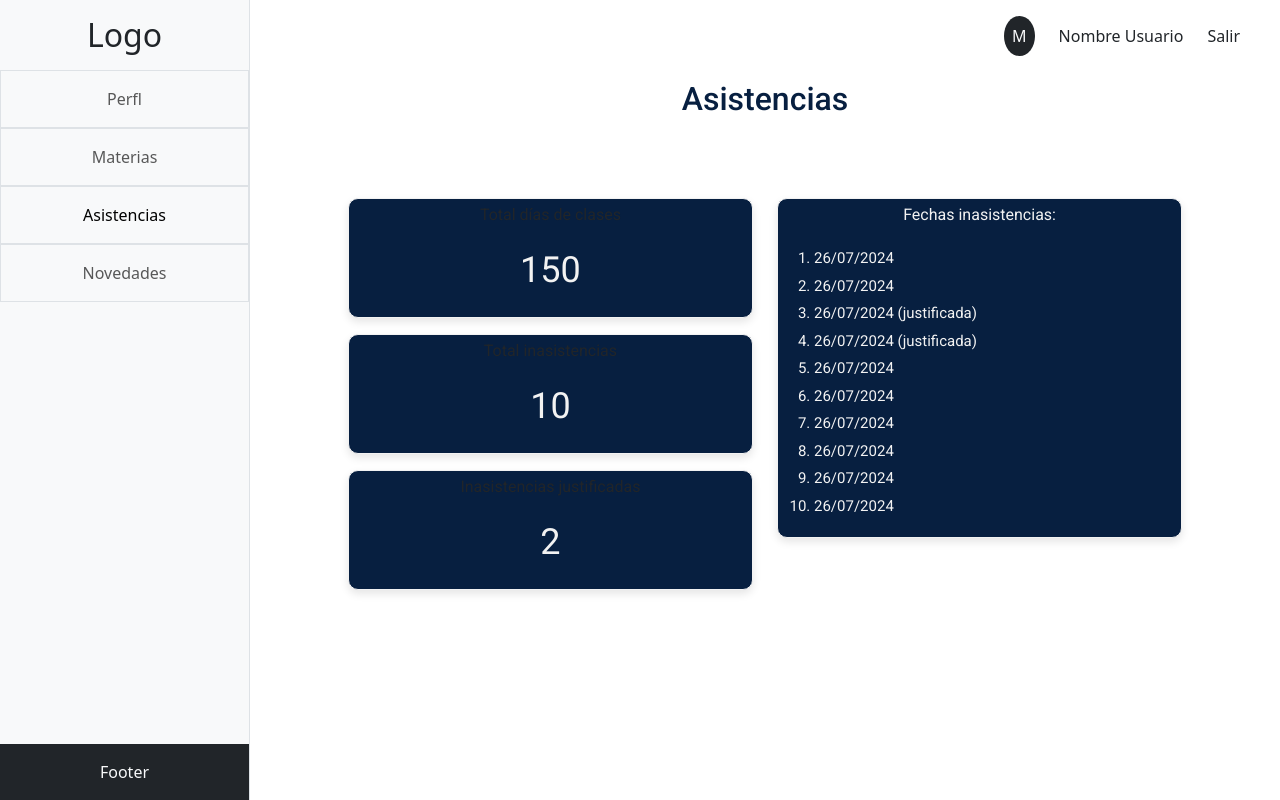
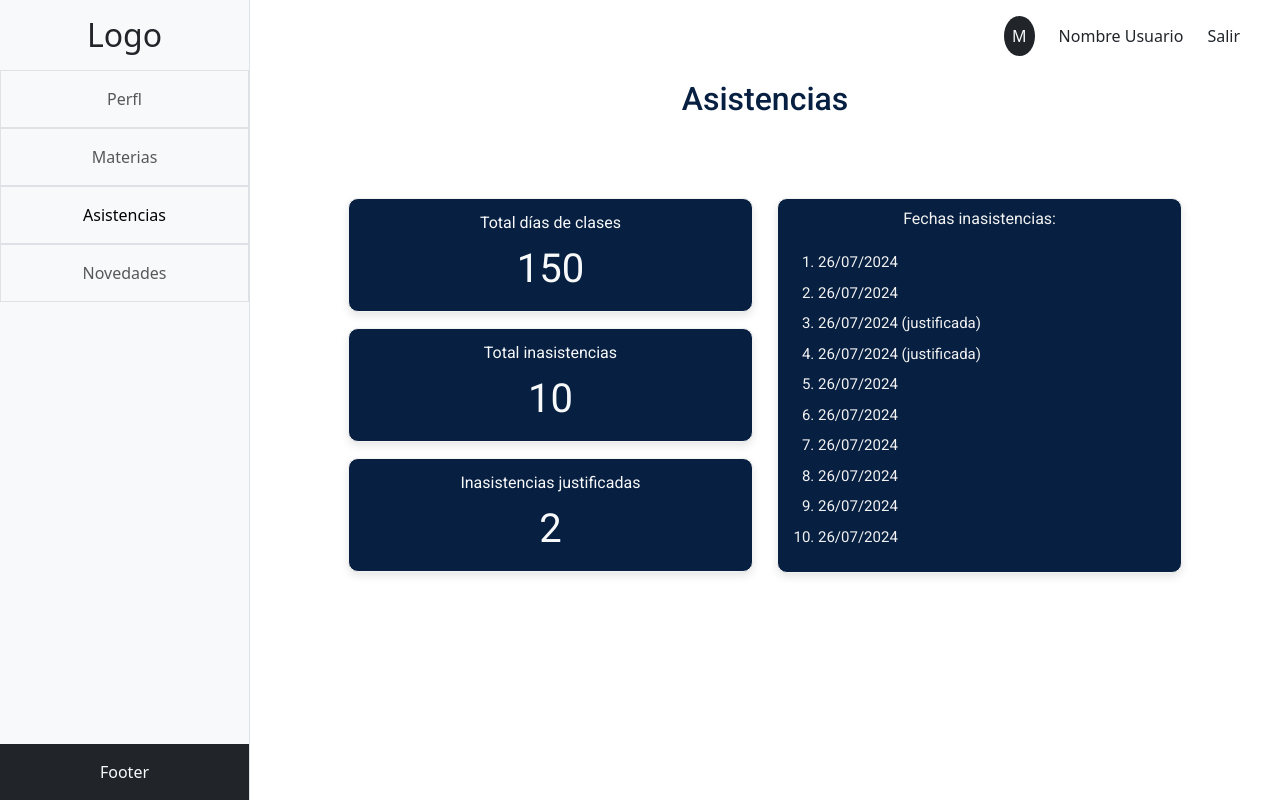
Before and after one commit to joaquin-fuentes/proyectoFinalReactAdv, a React (Vite) app: page /alumnos/asistencias in a window 1280 px wide. Built offline with nearby package versions, Linux system fonts and the light colour scheme.

Commit message:
Cambie diseño de cards de asistencia (tamaños)

```diff
--- a/src/pages/alumnos/Alumnos.css
+++ b/src/pages/alumnos/Alumnos.css
@@ -54,11 +54,6 @@
   font-family: var(--fuente-principal);
 }
 
-.asistencias-titulo {
-  font-size: var(--fuente-tamanio-titulo);
-  color: var(--color-fondo);
-  margin-bottom: 20px;
-}
 
 .asistencia-card {
   background-color: var(--color-fondo);
@@ -68,15 +63,9 @@
   transition: transform 0.3s ease;
 }
 
-.asistencia-valor {
-  font-size: 36px;
-  color: var(--color-primario);
-}
-
 .inasistencias-fechas {
   width: 100%;
 }
-
 .inasistencias-fechas .fechas-titulo {
   font-size: 16px;
   color: var(--color-primario);
@@ -90,7 +79,7 @@
 .inasistencias-fechas li {
   font-size: 15px;
   color: var(--color-primario);
-  margin-bottom: 5px;
+  margin-bottom: 8px;
 }
 /* NOVEDADES */
 .cardNovedad{
--- a/src/pages/alumnos/Asistencias.jsx
+++ b/src/pages/alumnos/Asistencias.jsx
@@ -8,22 +8,22 @@ const Asistencias = () => {
       <h4 className="text-center my-2 titulo">Asistencias</h4>
       <Row className="row-asistencias d-flex justify-content-center">
         <Col xs={12} md={6} lg={5}>
-          <article className="mb-3 p-3 p-lg-1 asistencia-card text-center">
-            <p className="asistencia-titulo">Total días de clases</p>
-            <p className="asistencia-valor">150</p>
+          <article className="mb-3 p-3 p-lg-2 asistencia-card text-center">
+            <p className=" text-light my-2 my-lg-1">Total días de clases</p>
+            <p className="fs-1 text-light my-2 my-lg-1">150</p>
           </article>
-          <article className="mb-3 p-3 p-lg-1 asistencia-card text-center">
-            <p className="asistencia-titulo">Total inasistencias</p>
-            <p className="asistencia-valor">10</p>
+          <article className="mb-3 p-3 p-lg-2 asistencia-card text-center">
+            <p className=" text-light my-2 my-lg-1">Total inasistencias</p>
+            <p className="fs-1 text-light my-2 my-lg-1">10</p>
           </article>
-          <article className="mb-3 p-3 p-lg-1 asistencia-card text-center">
-            <p className="asistencia-titulo">Inasistencias justificadas</p>
-            <p className="asistencia-valor">2</p>
+          <article className="mb-3 p-3 p-lg-2 asistencia-card text-center">
+            <p className=" text-light my-2 my-lg-1">Inasistencias justificadas</p>
+            <p className="fs-1 text-light my-2 my-lg-1">2</p>
           </article>
         </Col>
         <Col xs={12} md={6} lg={5}>
           <div className="d-flex justify-content-center ">
-            <article className="mb-3 p-3 p-lg-1  asistencia-card  inasistencias-fechas text-center">
+            <article className="mb-3 p-3 p-lg-2  asistencia-card  inasistencias-fechas text-center">
               <p className="fechas-titulo">Fechas inasistencias:</p>
               <ol>
                 <li>26/07/2024</li>
```
